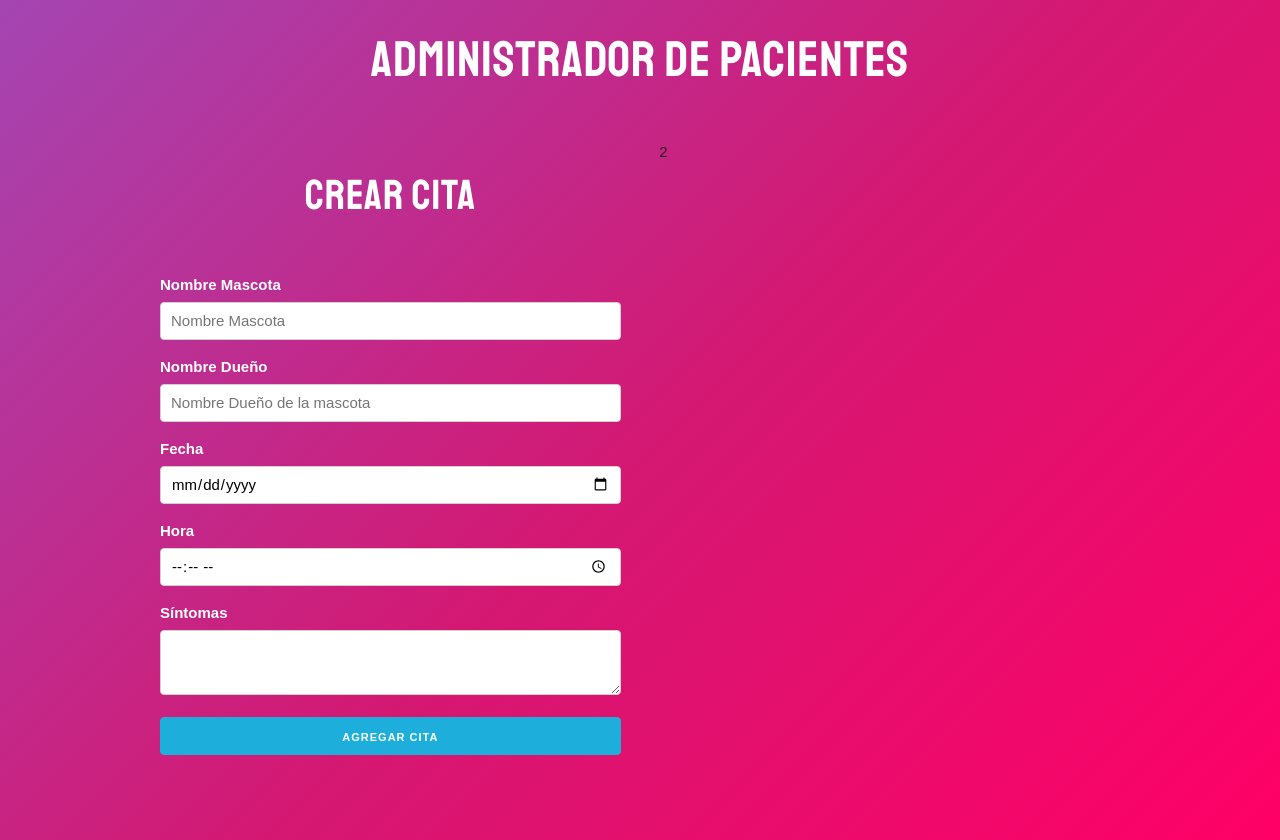
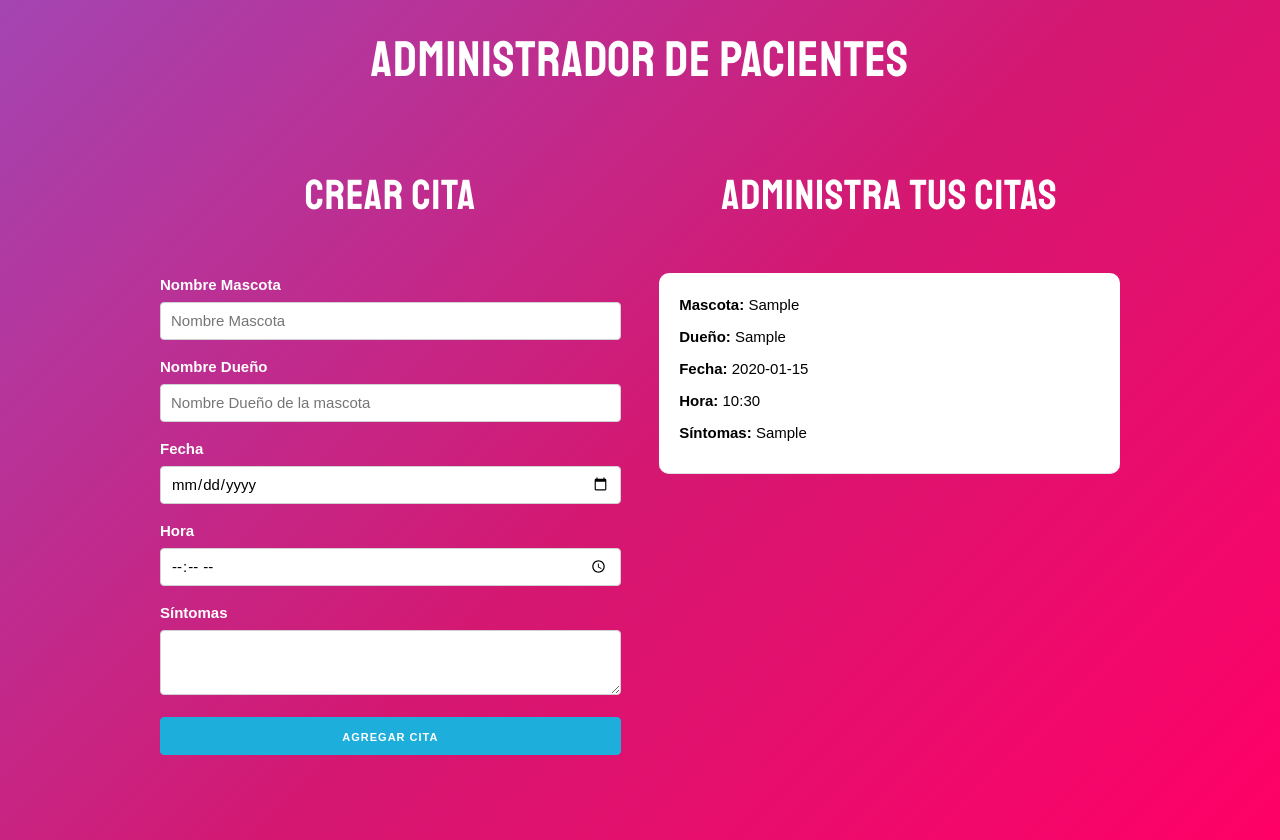
Before and after one commit to ManuelVillarVitoria/react-localstorage-patient-administrator, a React (Create React App) app: page / in a window 1280 px wide. Both pictures are taken after typing "Sample", "Sample", "2020-01-15", "10:30", "Sample" into the empty fields and a click on the button "AGREGAR CITA". Built offline with nearby package versions, Linux system fonts and the light colour scheme.

Commit message:
displaying the appointments in DOM

```diff
--- a/src/App.js
+++ b/src/App.js
@@ -1,5 +1,6 @@
 import React, {Fragment, useState} from 'react';
 import Form from './components/Form';
+import Appointment from './components/Appointment';
 
 function App() {
 
@@ -18,7 +19,6 @@
   return (
     <Fragment>
       <h1>Administrador de Pacientes</h1>
-
       <div className="container">
         <div className="row">
           <div className="one-half column">
@@ -27,13 +27,17 @@
             />
           </div>
           <div className="one-half column">
-            2
+            <h2>Administra tus citas</h2>
+            {citas.map(cita => (
+              <Appointment
+                key={cita.id}
+                cita={cita}
+              />
+            ))}
           </div>
         </div>
       </div>
-
     </Fragment>
-
   );
 }
 
--- /dev/null
+++ b/src/components/Appointment.js
@@ -0,0 +1,13 @@
+import React from 'react';
+
+const Appointment = ({cita}) => (
+    <div className="cita">
+        <p>Mascota: <span>{cita.mascota}</span></p>
+        <p>Dueño: <span>{cita.propietario}</span></p>
+        <p>Fecha: <span>{cita.fecha}</span></p>
+        <p>Hora: <span>{cita.hora}</span></p>
+        <p>Síntomas: <span>{cita.sintomas}</span></p>
+    </div>
+  );
+
+export default Appointment;
```
